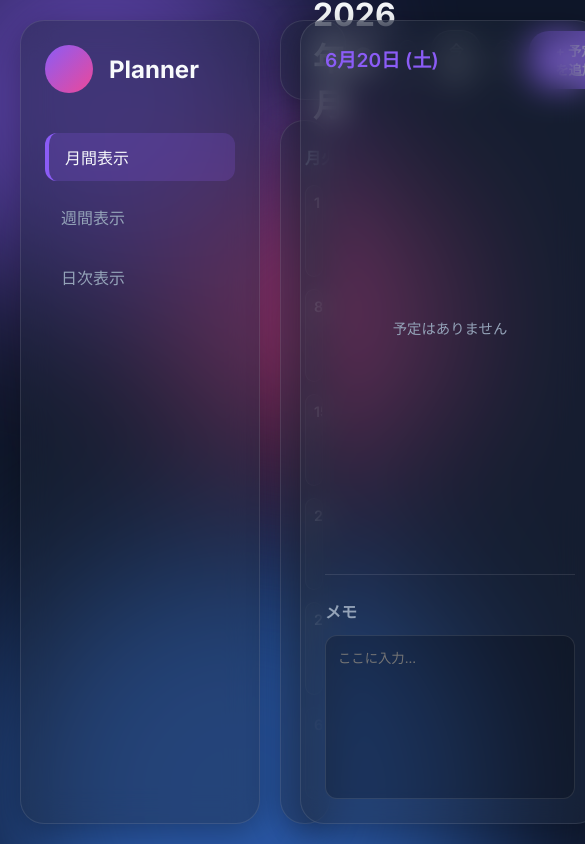
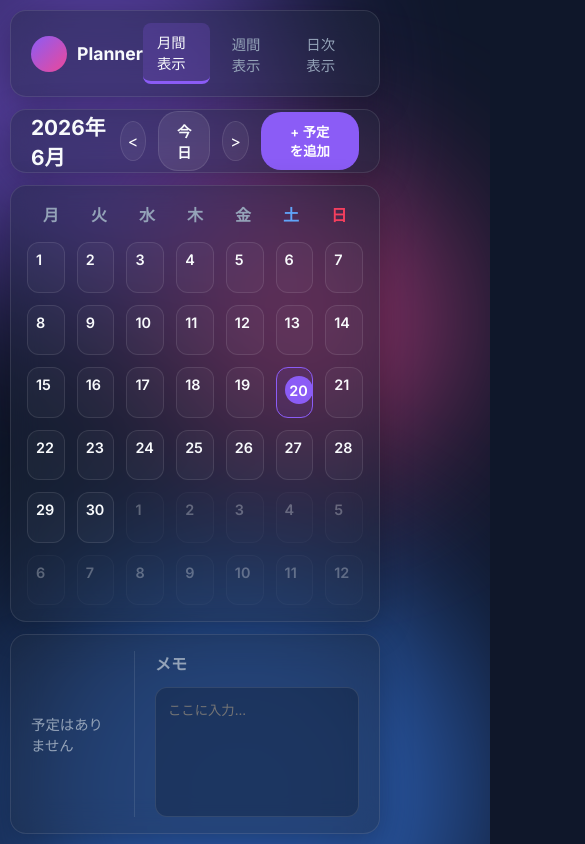
Before and after one commit to yasi930/ipad-planner, a plain HTML site: page index.html in a window 390 px wide. Shown: the top 844 px of the page, 585 px wide, since content can reach past the window. Drawn offline with Linux system fonts and the light colour scheme.

Commit message:
feat: prevent touch scrolling in drawing mode and add responsive layout for iPad portrait mode

```diff
--- a/app.js
+++ b/app.js
@@ -265,6 +265,29 @@ function setupCanvas() {
     window.addEventListener('pointerup', stopDrawing);
     window.addEventListener('pointercancel', stopDrawing);
 
+    // タッチによるスクロールやジェスチャーを防止（iOS Safari等で手書き中のスクロールを防ぐ）
+    elements.dailyCanvas.addEventListener('touchstart', (e) => {
+        if (drawState.isDrawingMode) {
+            e.preventDefault();
+        }
+    }, { passive: false });
+    elements.dailyCanvas.addEventListener('touchmove', (e) => {
+        if (drawState.isDrawingMode) {
+            e.preventDefault();
+        }
+    }, { passive: false });
+
+    // アプリ全体でのタッチスクロールを防止（iOSでのバウンススクロールや背後のスクロール判定のバグを回避）
+    document.addEventListener('touchmove', (e) => {
+        if (drawState.isDrawingMode) {
+            // 手書きツールバーやトグルボタンは通常のタップ操作を通したい
+            if (e.target.closest('#drawing-tools') || e.target.closest('#toggle-draw-mode')) {
+                return;
+            }
+            e.preventDefault();
+        }
+    }, { passive: false });
+
     // ウィンドウリサイズ時の処理
     window.addEventListener('resize', () => {
         if(state.currentView === 'daily') {
@@ -282,11 +305,13 @@ function toggleDrawingMode() {
         elements.toggleDrawModeBtn.style.background = '#ec4899'; // ピンク色で強調
         elements.dailyCanvas.classList.remove('pointer-events-none');
         elements.drawingTools.classList.remove('hidden');
+        elements.dailyView.classList.add('drawing-mode-active');
     } else {
         elements.toggleDrawModeBtn.textContent = '✍️ 手書きモード: OFF';
         elements.toggleDrawModeBtn.style.background = 'var(--primary)';
         elements.dailyCanvas.classList.add('pointer-events-none');
         elements.drawingTools.classList.add('hidden');
+        elements.dailyView.classList.remove('drawing-mode-active');
         saveCurrentCanvas();
     }
 }
--- a/style.css
+++ b/style.css
@@ -203,3 +203,126 @@ body {
 .tool-btn:hover { background: rgba(255,255,255,0.1); }
 .tool-btn.active { background: rgba(255,255,255,0.2); box-shadow: inset 0 0 0 2px var(--primary); }
 .tool-separator { width: 1px; height: 24px; background: rgba(255,255,255,0.2); margin: 0 8px; }
+
+/* --- 手書きモードON時のスクロール制御 --- */
+.drawing-mode-active {
+    touch-action: none; /* ビュー全体のタッチジェスチャー（スクロール・ズーム）を無効化 */
+}
+.drawing-mode-active .daily-timeline {
+    overflow-y: hidden; /* スクロールバーをロックし、手書き中の誤スクロールを防止 */
+    touch-action: none;
+}
+
+/* --- iPad 縦向き (ポートレート) 用のレスポンシブ対応 --- */
+@media (max-width: 960px) {
+    body {
+        padding: 10px;
+    }
+
+    .app-container {
+        flex-direction: column;
+        width: 100%;
+        height: 100%;
+        gap: 12px;
+    }
+
+    /* サイドバーを上部ヘッダーとして横並びに再配置 */
+    .sidebar {
+        width: 100%;
+        height: auto;
+        flex-direction: row;
+        justify-content: space-between;
+        align-items: center;
+        padding: 12px 20px;
+        flex-shrink: 0;
+        border-radius: 16px;
+    }
+    .user-profile {
+        margin-bottom: 0;
+        gap: 10px;
+    }
+    .user-profile h2 {
+        font-size: 1.1rem;
+    }
+    .avatar {
+        width: 36px;
+        height: 36px;
+    }
+    .nav-menu {
+        flex-direction: row;
+        gap: 8px;
+    }
+    .nav-btn {
+        padding: 8px 14px;
+        font-size: 0.9rem;
+    }
+    .nav-btn.active {
+        border-left: none;
+        border-bottom: 3px solid var(--primary);
+        border-radius: 8px;
+    }
+
+    /* メインコンテンツエリア */
+    .main-content {
+        flex-grow: 1;
+        height: 0; /* 高さをflex分配するために必要 */
+        gap: 12px;
+    }
+    .main-header {
+        height: 64px;
+        padding: 0 20px;
+        border-radius: 16px;
+    }
+    .main-header h1 {
+        font-size: 1.3rem;
+    }
+
+    /* ビューコンテナの余白調整 */
+    .view-container {
+        padding: 16px;
+        border-radius: 16px;
+    }
+
+    /* 詳細パネル（下部に配置） */
+    .detail-panel {
+        width: 100%;
+        height: 200px;
+        flex-shrink: 0;
+        flex-direction: row;
+        gap: 20px;
+        padding: 16px 20px;
+        border-radius: 16px;
+    }
+    .panel-header {
+        display: none; /* 省スペースのため非表示 */
+    }
+    .timeline-container {
+        flex-grow: 1;
+        border-bottom: none;
+        border-right: 1px solid var(--glass-border);
+        padding-bottom: 0;
+        padding-right: 20px;
+    }
+    .quick-memo {
+        width: 240px;
+        height: 100%;
+    }
+
+    /* 日次表示（タイムラインとメモエリアを縦並びにして描画スペースを確保） */
+    .daily-grid {
+        grid-template-columns: 1fr;
+        grid-template-rows: 1.2fr 0.8fr;
+        gap: 12px;
+    }
+    .daily-timeline {
+        padding-right: 8px;
+    }
+    .daily-memo-area {
+        padding: 12px;
+    }
+
+    /* モーダルの調整 */
+    .modal-content {
+        padding: 20px;
+    }
+}
```
